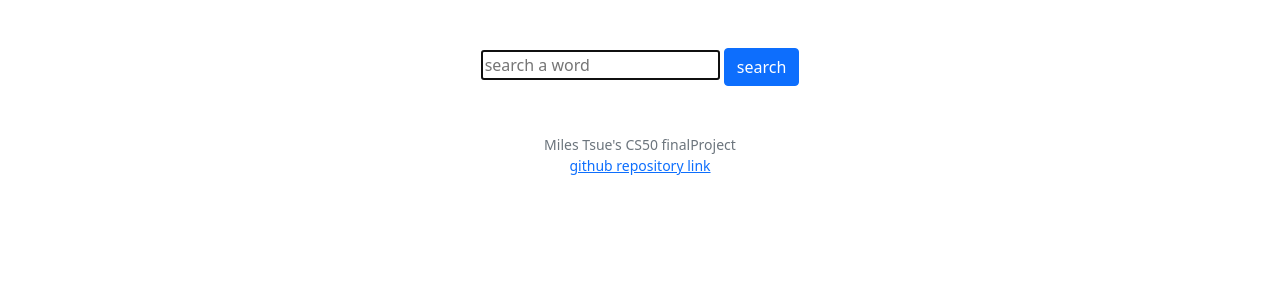
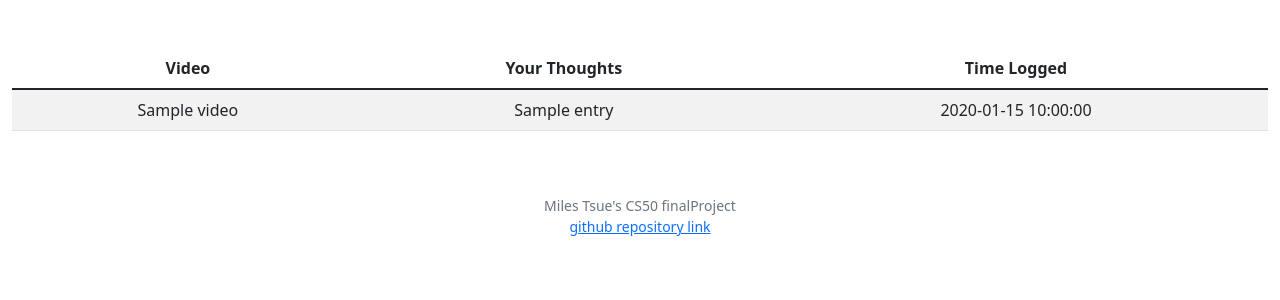
Before and after one commit to MilesTsue93/project, a Flask app: template templates/index.html in a window 1280 px wide. Shown: the part 86-386 px from the top of the page. Run offline with Flask 2, Linux system fonts and the light colour scheme; the template is opened without the code that fills it: most values are stand-ins (such as "Sample title", 1, 10 or a date in 2020); parts of the project's set-up code (start-up, migrations or seed data) failed here and were passed over.

Commit message:
almost completed content function/route and index function/route

```diff
--- a/app.py
+++ b/app.py
@@ -138,6 +138,17 @@ def logout():
 @login_required
 def content():
     """Get video from YouTube API"""
+
+    # user in session
+    user = session["user_id"]
+
+    # defining connection instance
+    # to get the sqlite db connection
+    conn = sqlite3.connect(current_directory + '/icontent.db')
+    conn.row_factory = sqlite3.Row
+    cursor = conn.cursor()
+
+    # to disable OAuth authentication (???)
     os.environ["OAUTHLIB_INSECURE_TRANSPORT"] = "1"
 
     if request.method == "POST":
@@ -148,7 +159,7 @@ def content():
         youtube = build(
             api_service_name, api_version, developerKey=API_KEY)
 
-        # call the api and use query to return results
+        # store query in variable to use for parsed JSON results from API
         video = request.form.get("search")
 
         request_api = youtube.search().list(
@@ -158,19 +169,39 @@ def content():
         )
 
         response = request_api.execute()
+        print()
+        print()
+        print()
         print(response)
         print()
-        print(JSON(response))
+        print()
         print()
         print()
 
-        # TODO - use api to send a video on html page
-        # based off of word searched for
+        # TODO will parse JSON to determine what to access
+        video_name = response[0]
 
+        # will use this variable for text to display on index page
+        # as well as content page
         entry = request.form.get("entry")
-        return render_template("content.html", entry=entry)
+
+        # Insert data into history table
+        data_db = cursor.execute("INSERT INTO history (video_name, text_content) VALUES (?, ?, ?) WHERE user_id = ?", (video_name, entry, user))
+        data = data_db.fetchall()
+        print(data)
+        print()
+        print()
+
+        # committing change and closing cursor
+        conn.commit()
+        cursor.close()
+
+        # post will redirect user to index page
+        # to see the content they generated thus far
+        return render_template("index.html", data=data)
 
     else:
+        cursor.close()
         return render_template("content.html")
 
 
--- a/templates/index.html
+++ b/templates/index.html
@@ -5,8 +5,22 @@
 {% endblock %}
 
 {% block main %}
-    <form action="/index" method="post">
-        <input autocomplete="off" autofocus name="query" placeholder="search a word" type="text" required>
-        <button class="btn btn-primary" type="submit">search</button>
-    </form>
+<table class="table table-striped">
+    <thead>
+        <tr>
+        <th scope="col">Video</th>
+        <th scope="col">Your Thoughts</th>
+        <th scope="col">Time Logged</th>
+        </tr>
+    </thead>
+    <tbody>
+        {% for row in history %}
+        <tr>
+        <td>{{ row["video"] }}</td>
+        <td>{{ row["entry"] }}</td>
+        <td>{{ row["time_logged"] }}</td>
+        </tr>
+        {% endfor %}
+    </tbody>
+    </table>
 {% endblock %}
```
Also changed, not shown: 1 other file.
